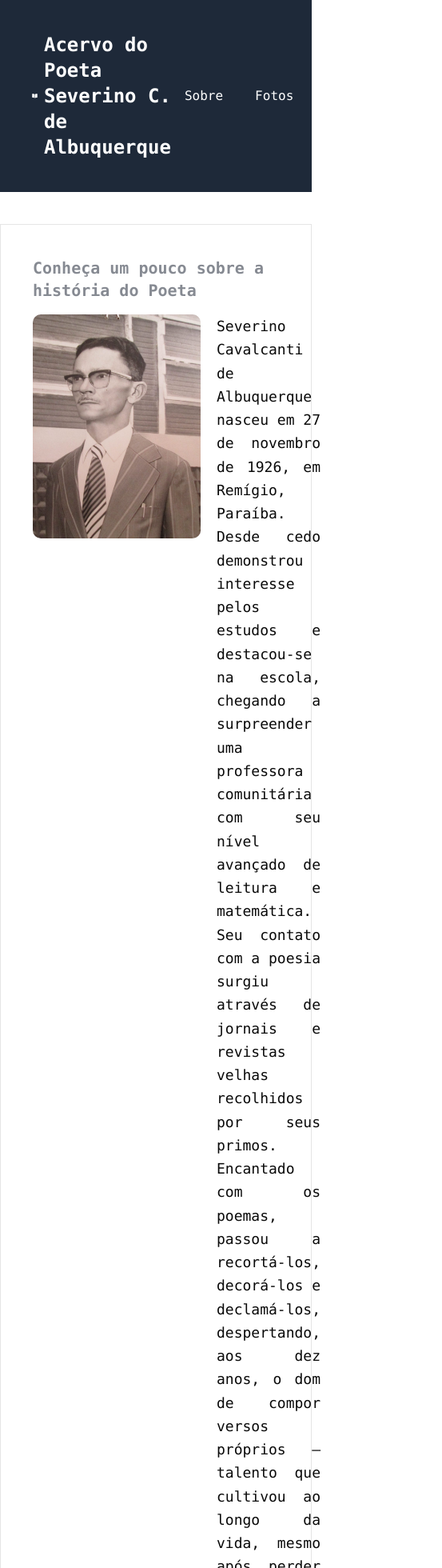
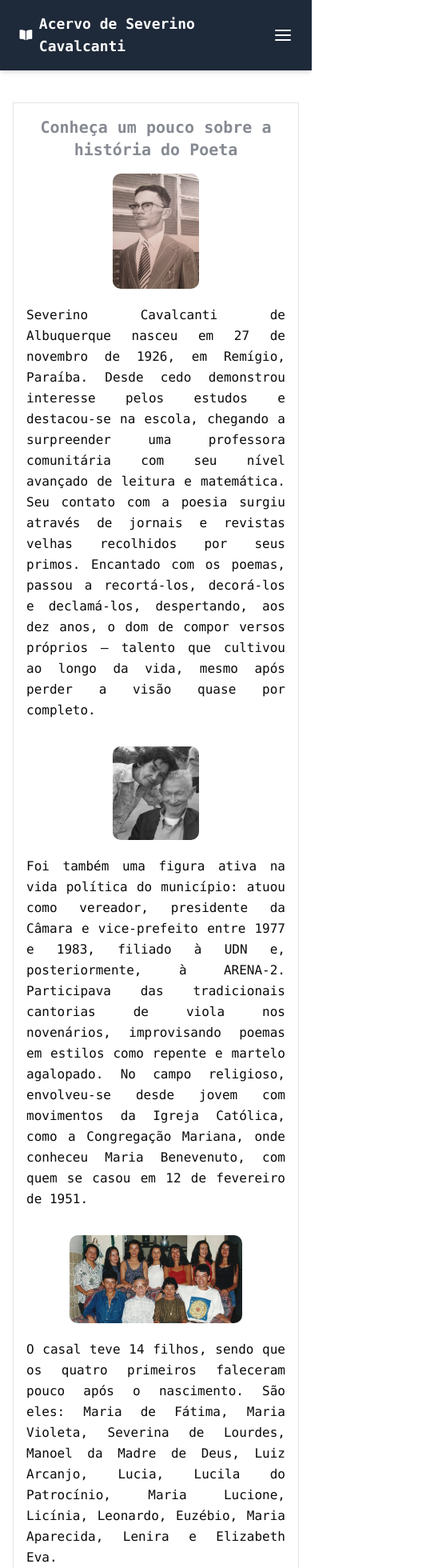
Before and after one commit to joseajr17/poems-project, a React (Vite) app in the folder frontend/: page / in a window 390 px wide. Shown: the top 1960 px of the page at 80% size, 553 px wide, since content can reach past the window. Built offline with nearby package versions, Linux system fonts and the light colour scheme; no server answers.

Commit message:
responsive design

```diff
--- a/frontend/src/components/About/index.tsx
+++ b/frontend/src/components/About/index.tsx
@@ -5,14 +5,18 @@ import severinoImg3 from './severinoImg3.jpg';
 export function About() {
 
     return (
-        <section id="about" className="flex flex-col gap-4 w-full border h-full p-10">
-            <div className="flex flex-col items-center gap-2">
-                <h1 className='text-xl font-bold text-gray-900 opacity-50 hover:text-sky-500 hover:opacity-100'>Conheça um pouco sobre a história do Poeta</h1>
+        <section id="about" className="flex flex-col gap-4 w-full border h-full p-4 sm:p-10">
+            <div className="flex flex-col items-center gap-2 text-center">
+                <h1 className='text-xl sm:text-2xl font-bold text-gray-900 opacity-50 hover:text-sky-500 hover:opacity-100'>Conheça um pouco sobre a história do Poeta</h1>
             </div>
-            <div className='flex flex-col items-center justify-center gap-5'>
-                <div className='flex items-stretch max-w-4xl gap-5'>
-                    <img src={severinoImg1} className='w-[229px] h-[280px] object-cover rounded-lg max-h-[280px] transition-transform duration-300 hover:scale-110 hover:shadow-2xl'></img>
-                    <p className='flex-1 text-justify leading-relaxed text-lg'>
+            <div className='flex flex-col items-center justify-center gap-8'>
+
+                <div className='flex flex-col md:flex-row items-center max-w-4xl gap-5'>
+                    <img
+                        src={severinoImg1}
+                        className='w-1/3 md:w-[229px] h-auto md:h-[280px] object-cover rounded-lg max-h-[280px] transition-transform duration-300 hover:scale-110 hover:shadow-2xl'></img>
+
+                    <p className='flex-1 text-justify leading-relaxed text-base sm:text-lg'>
                         Severino Cavalcanti de Albuquerque nasceu em 27 de novembro de 1926, em Remígio, Paraíba. Desde cedo demonstrou interesse pelos
                         estudos e destacou-se na escola, chegando a surpreender uma professora comunitária com seu nível avançado de leitura e matemática.
                         Seu contato com a poesia surgiu através de jornais e revistas velhas recolhidos por seus primos. Encantado com os poemas, passou a
@@ -20,27 +24,34 @@ export function About() {
                         da vida, mesmo após perder a visão quase por completo.
                     </p>
                 </div>
-                <div className='flex items-stretch max-w-4xl gap-5'>
-                    <p className='flex-1 text-justify leading-relaxed text-lg'>
+
+                <div className='flex flex-col-reverse md:flex-row  items-center max-w-4xl gap-5'>
+                    <p className='flex-1 text-justify leading-relaxed text-base sm:text-lg'>
                         Foi também uma figura ativa na vida política do município: atuou como vereador, presidente da Câmara e vice-prefeito entre 1977
                         e 1983, filiado à UDN e, posteriormente, à ARENA-2. Participava das tradicionais cantorias de viola nos novenários, improvisando
                         poemas em estilos como repente e martelo agalopado. No campo religioso, envolveu-se desde jovem com movimentos da Igreja Católica,
                         como a Congregação Mariana, onde conheceu Maria Benevenuto, com quem se casou em 12 de fevereiro de 1951.
                     </p>
-                    <img src={severinoImg2} className='w-[229px] h-[250px] object-cover rounded-lg max-h-[250px] transition-transform duration-300 hover:scale-110 hover:shadow-2xl'></img>
+
+                    <img
+                        src={severinoImg2}
+                        className='w-1/3 md:w-[229px] h-auto md:h-[280px] object-cover rounded-lg max-h-[280px] transition-transform duration-300 hover:scale-110 hover:shadow-2xl'></img>
                 </div>
-                <div className='flex items-stretch max-w-4xl gap-5'>
-                    <img src={severinoImg3} className='w-[460px] h-[250px] object-cover rounded-lg max-h-[250px] transition-transform duration-300 hover:scale-105 hover:shadow-2xl'></img>
-                    <p className='flex-1 text-justify leading-relaxed text-lg'>
+
+                <div className='flex flex-col md:flex-row items-center max-w-4xl gap-5'>
+                    <img
+                    src={severinoImg3}
+                    className='w-2/3 md:w-[229px] h-auto md:h-[280px] object-cover rounded-lg max-h-[280px] transition-transform duration-300 hover:scale-110 hover:shadow-2xl'></img>
+
+                    <p className='flex-1 text-justify leading-relaxed text-base sm:text-lg'>
                         O casal teve 14 filhos, sendo que os quatro primeiros faleceram pouco após o nascimento.
                         São eles: Maria de Fátima, Maria Violeta, Severina de Lourdes, Manoel da Madre de Deus, Luiz Arcanjo, Lucia, Lucila do Patrocínio,
                         Maria Lucione, Licínia, Leonardo, Euzébio, Maria Aparecida, Lenira e Elizabeth Eva.
                     </p>
                 </div>
 
-
-                <div className="mt-10 text-center">
-                    <p className="text-gray-700 text-lg">
+                <div className="mt-10 text-center px-4">
+                    <p className="text-gray-700 text-base sm:text-lg">
                         Para saber mais sobre a história do Poeta, acesse
                         <a
                             href="https://dspace.bc.uepb.edu.br/jspui/handle/123456789/15119"
@@ -49,7 +60,7 @@ export function About() {
                             className="text-sky-600 font-semibold hover:text-sky-800 transition-colors">
                             {" "}este link
                         </a>, que contém o TCC de sua neta, intitulado</p>
-                    <p className="text-gray-700 text-lg italic"> "Remígio, memórias e estórias contadas em poesia por Severino Cavalcanti de Albuquerque"</p>.
+                    <p className="text-gray-700 text-base sm:text-lg italic"> "Remígio, memórias e estórias contadas em poesia por Severino Cavalcanti de Albuquerque"</p>.
                 </div>
 
             </div>
--- a/frontend/src/components/Header/index.tsx
+++ b/frontend/src/components/Header/index.tsx
@@ -5,6 +5,7 @@ import { Link } from "react-router";
 import { IoHomeOutline } from "react-icons/io5";
 import { IoLogOutOutline } from "react-icons/io5";
 import { IoIosAddCircleOutline } from "react-icons/io";
+import { FiMenu, FiX } from "react-icons/fi";
 
 import { Dialog, DialogContent, DialogTrigger, DialogTitle } from "@/components/ui/dialog";
 import { PoemForm } from "@/components/PoemForm";
@@ -16,6 +17,7 @@ interface HeaderProps {
 
 export function Header({ isAdmin = false, getPoems }: HeaderProps) {
     const [open, setOpen] = useState(false);
+    const [mobileMenuOpen, setMobileMenuOpen] = useState(false);
 
     const { logout } = useContext(AuthContext);
 
@@ -24,46 +26,82 @@ export function Header({ isAdmin = false, getPoems }: HeaderProps) {
     }
 
     return (
-        <header className="bg-gray-800 text-white px-10 py-10 relative flex justify-between items-center w-full">
+        <header className="bg-gray-800 text-white px-6 py-4 w-full shadow-md flex flex-col  justify-between md:flex-row">
+            <div className="flex justify-between items-center">
                 <Link
                     to={isAdmin ? "/adminArea" : "/"}
-                className="flex gap-2 items-center text-2xl font-bold hover:text-sky-500"
+                    className="flex gap-2 items-center text-lg sm:text-2xl font-bold hover:text-sky-500"
                 >
                     {isAdmin ? (
-                    "Área Administrativa"
+                        "Área Administrativa do Acervo"
                     ) : (
                         <>
-                        <IoBook /> Acervo do Poeta Severino C. de Albuquerque
+                            <IoBook />
+                            <span className="sm:hidden">Acervo de Severino Cavalcanti</span>
+                            <span className="hidden sm:inline">
+                                Acervo do Poeta Severino C. de Albuquerque
+                            </span>
                         </>
                     )}
                 </Link>
 
-            <nav className="flex gap-10">
+                <button
+                    className="sm:hidden text-white text-2xl"
+                    onClick={() => setMobileMenuOpen(!mobileMenuOpen)}
+                >
+                    {mobileMenuOpen ? <FiX /> : <FiMenu />}
+                </button>
+            </div>
+
+            <nav
+                className={`${mobileMenuOpen ? "flex " : "hidden"
+                    } flex-col items-center sm:flex sm:flex-row sm:items-center gap-4 sm:gap-10 mt-4 sm:mt-0`}
+            >
                 {isAdmin ? (
                     <>
-                        <Link to="/" className="flex items-center hover:text-sky-500  gap-1">
+                        <Link
+                            to="/"
+                            className="flex items-center hover:text-sky-500 gap-1"
+                        >
                             <IoHomeOutline /> Home
                         </Link>
 
                         <Dialog open={open} onOpenChange={setOpen}>
                             <DialogTrigger asChild>
-                                    <a className="hover:text-sky-500 cursor-pointer flex items-center gap-1"> <IoIosAddCircleOutline /> Cadastrar poema</a>
+                                <a className="hover:text-sky-500 cursor-pointer flex items-center gap-1">
+                                    <IoIosAddCircleOutline /> Cadastrar poema
+                                </a>
                             </DialogTrigger>
                             <DialogContent className="sm:max-w-[455px]">
                                 <DialogTitle>Cadastro de Poemas</DialogTitle>
-                                    <PoemForm getPoems={getPoems ?? (() => Promise.resolve())} closeDialog={() => setOpen(false)} />
+                                <PoemForm
+                                    getPoems={getPoems ?? (() => Promise.resolve())}
+                                    closeDialog={() => setOpen(false)}
+                                />
                             </DialogContent>
                         </Dialog>
-                        <Link to="/logout" className="flex items-center hover:text-sky-500  gap-1" onClick={handleLogout}>
+
+                        <Link
+                            to="/logout"
+                            className="flex items-center hover:text-sky-500 gap-1"
+                            onClick={handleLogout}
+                        >
                             <IoLogOutOutline /> Sair
                         </Link>
                     </>
                 ) : (
                     <>
-                        <a href="#about" className="hover:text-sky-500">Sobre</a>
-                        <a href="#photos" className="hover:text-sky-500">Fotos</a>
-                        <a href="#poemList" className="hover:text-sky-500">Poemas</a>
-                        <Link to="/login" className="hover:text-sky-500"> Admin
+                        <a href="#about" className="hover:text-sky-500">
+                            Sobre
+                        </a>
+                        <a href="#photos" className="hover:text-sky-500">
+                            Fotos
+                        </a>
+                        <a href="#poemList" className="hover:text-sky-500">
+                            Poemas
+                        </a>
+                        <Link to="/login" className="hover:text-sky-500">
+                            Admin
                         </Link>
                     </>
                 )}
--- a/frontend/src/pages/Home/index.tsx
+++ b/frontend/src/pages/Home/index.tsx
@@ -12,12 +12,13 @@ export function Home() {
 
     return (
         <>
-            <Header getPoems={ getPoems } />
-            <div className="flex items-center justify-center flex-col gap-5 mt-10">
+            <Header getPoems={getPoems} />
+            <div className="flex flex-col items-center justify-center gap-5 mt-10 px-4 sm:px-6 md:px-10 w-full max-w-screen-xl mx-auto">
                 <About />
                 <PhotosSection photos={photos} getPhotos={getPhotos} />
-                <PoemList poems={poems} getPoems={getPoems } loading={loading} errorLoading ={error} />
+                <PoemList poems={poems} getPoems={getPoems} loading={loading} errorLoading={error} />
             </div>
         </>
+
     )
 }
```
Also changed, not shown: frontend/src/components/PhotosSection/index.tsx (+5 -5 lines), frontend/src/components/PoemCard/index.tsx (+11 -8 lines), frontend/src/components/PoemList/index.tsx (+7 -2 lines), frontend/src/components/PoemListHeader/index.tsx (+6 -2 lines), frontend/src/pages/Login/index.tsx (+12 -4 lines). Lines whose indentation alone changed are shown as unchanged.
